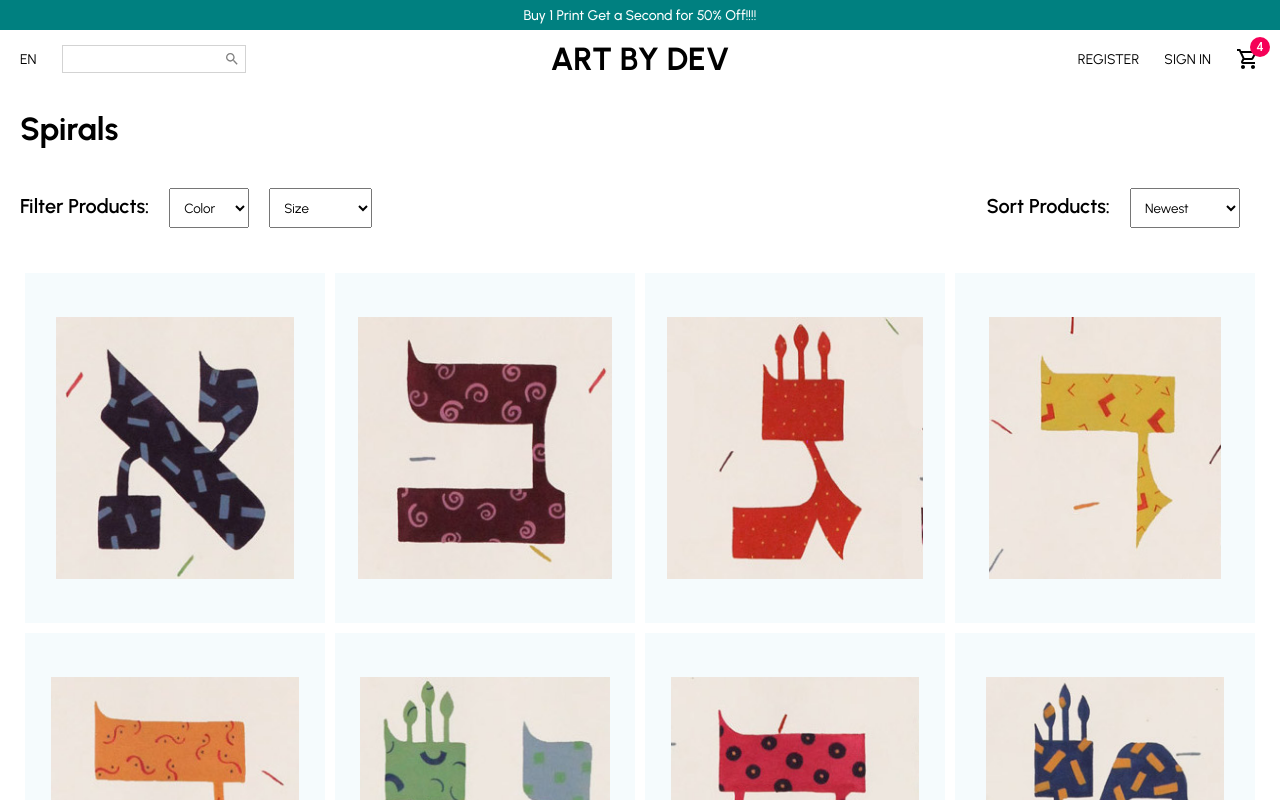
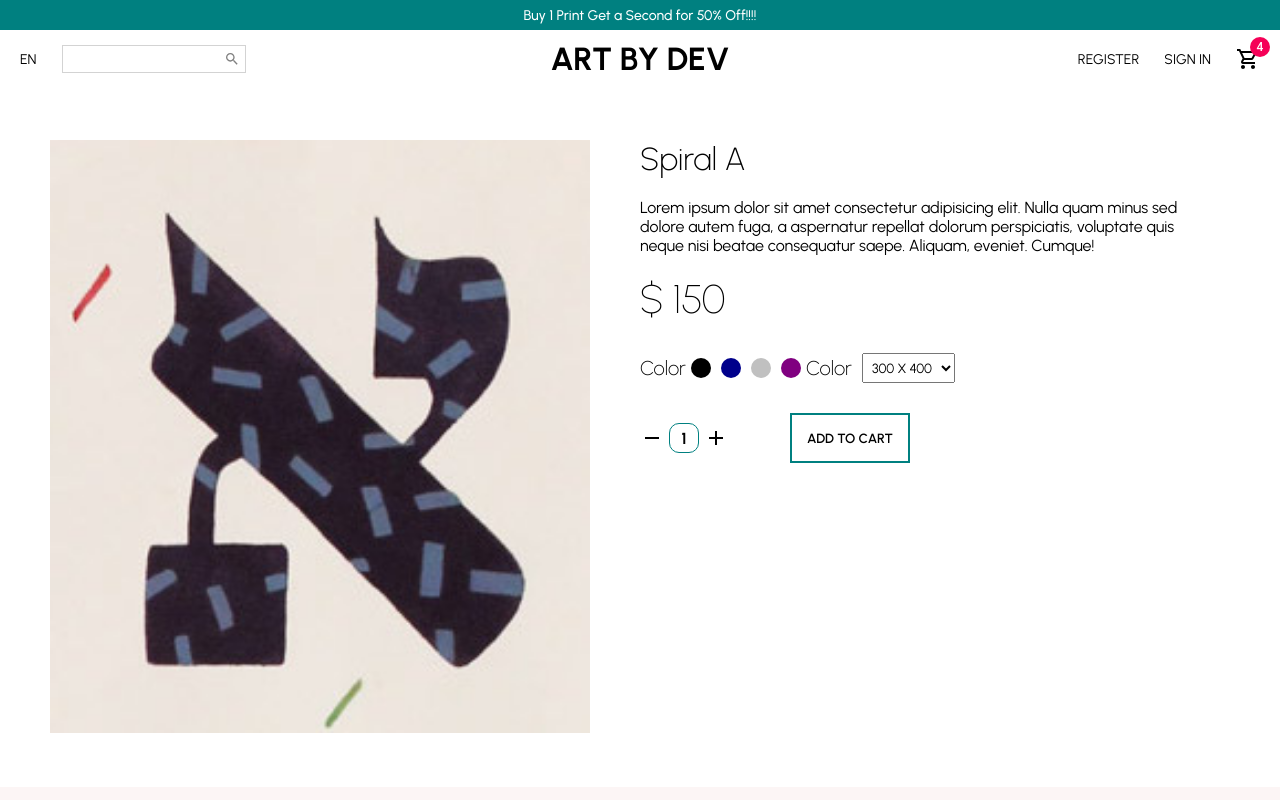
Before and after one commit to nateweis/ecom_frontend, a React (Create React App) app: page / in a window 1280 px wide. Shown: the top 800 px of the page. Built offline with nearby package versions, Linux system fonts and the light colour scheme.

Commit message:
made a page for single product view

```diff
--- a/src/App.jsx
+++ b/src/App.jsx
@@ -2,11 +2,12 @@ import React from 'react';
 
 import Home from './pages/Home'
 import ProductList from './pages/ProductList';
+import ProductVeiw from './pages/ProductVeiw';
 
 const App = () => {
   return (
     <>
-      <ProductList />
+      <ProductVeiw />
     </>
   );
 };
--- /dev/null
+++ b/src/pages/ProductVeiw.jsx
@@ -0,0 +1,163 @@
+import { Add, Remove } from "@material-ui/icons"
+import styled from "styled-components"
+import Announcement from "../components/Announcement"
+import ContactForm from "../components/ContactForm"
+import Footer from "../components/Footer"
+import Navbar from "../components/Navbar"
+
+import Pic from '../images/imgFiles'
+
+const ProductVeiw = () => {
+    return (
+        <Container>
+            <Announcement />
+            <Navbar />
+
+            <Wrapper>
+
+                <ImageContainer> <Img src={Pic["p1"]} /> </ImageContainer>
+
+                <InfoContainer>
+                    <Title>Spiral A</Title>
+                    <Desc>
+                        Lorem ipsum dolor sit amet consectetur adipisicing elit. Nulla quam minus sed dolore autem fuga, a aspernatur repellat dolorum perspiciatis,
+                        voluptate quis neque nisi beatae consequatur saepe. Aliquam, eveniet. Cumque!
+                    </Desc>
+                    <Price>$ 150</Price>
+
+                    <FilterContainer>
+                        <Filter>
+                            <FilterTitle>Color</FilterTitle>
+                            <FilterColor color="black"/>
+                            <FilterColor color="darkblue"/>
+                            <FilterColor color="silver"/>
+                            <FilterColor color="purple"/>
+                        </Filter>
+
+                        <Filter>
+                            <FilterTitle>Color</FilterTitle>
+                            <Select>
+                                <Option>300 X 400</Option>
+                                <Option>200 X 500</Option>
+                                <Option>350 X 400</Option>
+                                <Option>400 X 400</Option>
+                            </Select>
+                        </Filter>
+                    </FilterContainer>
+
+                    <AddContainer>
+
+                        <AmountContainer>
+                            <Remove />
+                            <Amount>1</Amount>
+                            <Add />
+                        </AmountContainer>
+
+                        <Button>ADD TO CART</Button>
+                    </AddContainer>
+
+                </InfoContainer>
+
+            </Wrapper>
+
+            <ContactForm />
+            <Footer />
+        </Container>
+    )
+}
+// ///// Style ///////////
+const Container = styled.div` `
+
+const Wrapper = styled.div`
+    padding: 50px;
+    display: flex;
+`
+// Info
+const ImageContainer = styled.div`
+    flex:1;
+`
+const Img = styled.img`
+    width: 100%;
+    max-height: 80vh;
+    object-fit: cover;
+`
+const InfoContainer = styled.div`
+    flex:1;
+    padding: 0 50px;
+`
+const Title = styled.h1`
+    font-weight: 200;
+`
+const Desc = styled.p`
+    margin: 20px 0;
+`
+const Price = styled.span`
+    font-weight: 100;
+    font-size: 40px;
+`
+
+// Filter
+const FilterContainer = styled.div`
+    display: flex;
+    justify-content: space-between;
+    width: 50%;
+    margin: 30px 0 ;
+`
+const Filter = styled.div`
+    display: flex;
+    align-items: center;
+`
+const FilterTitle = styled.span`
+    font-size: 20px;
+    font-weight: 200;
+`
+const FilterColor = styled.div`
+    background-color: ${props => props.color};
+    width: 20px;
+    height: 20px;
+    border-radius: 50%;
+    margin: 0 5px;
+    cursor: pointer;
+`
+const Select = styled.select`
+    margin-left: 10px;
+    padding: 5px;
+`
+const Option = styled.option` `
+
+// Add
+const AddContainer = styled.div`
+    width:50% ;
+    display: flex;
+    align-items: center;
+    justify-content: space-between;
+`
+const AmountContainer = styled.div`
+    display: flex;
+    align-items: center;
+    font-weight: 700;
+`
+const Amount = styled.span`
+    width: 30px;
+    height: 30px;
+    border-radius: 10px;
+    border: 1px solid teal;
+    display: flex;
+    align-items: center;
+    justify-content: center;
+    margin: 0 5px;
+`
+const Button = styled.button`
+    padding: 15px;
+    border: 2px solid teal;
+    background-color: white;
+    cursor: pointer;
+    font-weight: 600;
+    transition: .5s all ease;
+
+    &:hover{
+        background-color: #f8f4f4;
+    }
+`
+
+export default ProductVeiw
```
